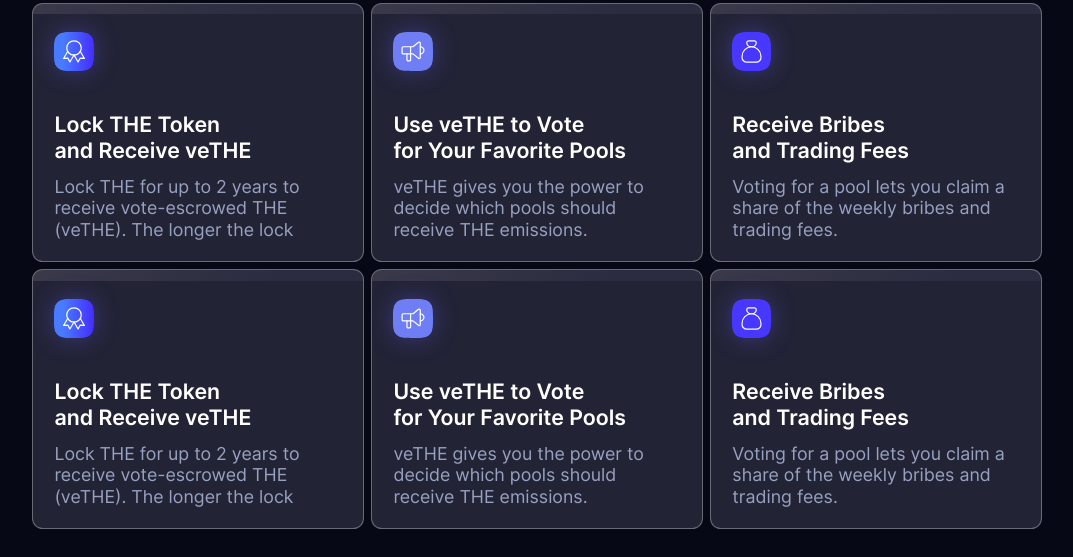
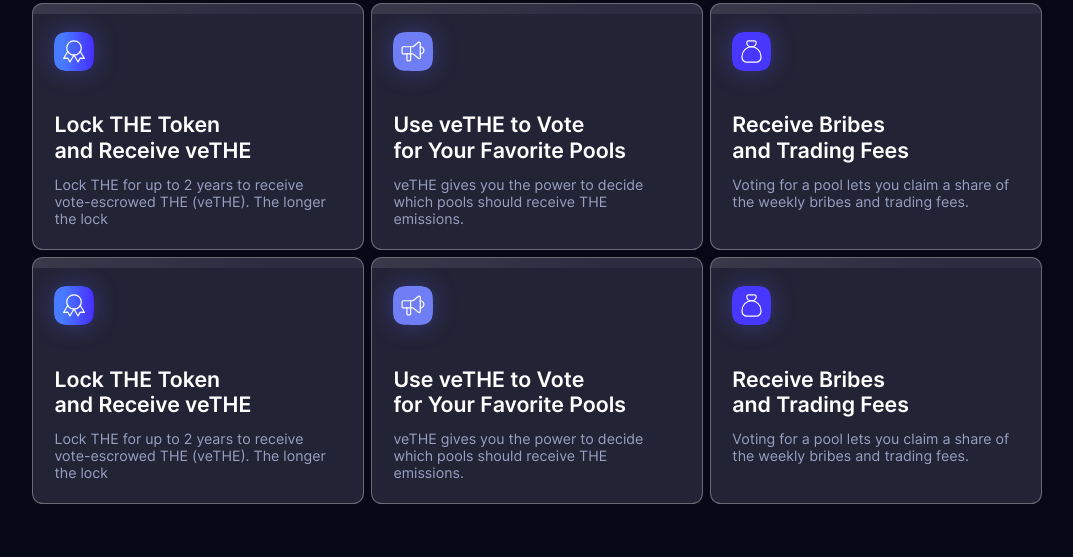
Before and after one commit to Gabbasov98/solidFi3, a plain HTML site: page token.html in a window 1280 px wide. Shown: the part 2181-2738 px from the top of the page, without its empty margins (103-1176 px from the left). Drawn offline with Linux system fonts and the light colour scheme; files whose address does not match are found by name.

Commit message:
fixed bugs

```diff
--- a/token.html
+++ b/token.html
@@ -375,7 +375,7 @@
                                 <div class="text24 semi-bold-text">
                                     Lock THE Token <br> and Receive veTHE
                                 </div>
-                                <div class="text20 gray-text">
+                                <div class="text16 gray-text">
                                     Lock THE for up to 2 years to receive vote-escrowed THE (veTHE). The longer the lock
                                 </div>
                             </div>
@@ -387,7 +387,7 @@
                                 <div class="text24 semi-bold-text">
                                     Use veTHE to Vote <br> for Your Favorite Pools
                                 </div>
-                                <div class="text20 gray-text">
+                                <div class="text16 gray-text">
                                     veTHE gives you the power to decide which pools should receive THE emissions.
                                 </div>
                             </div>
@@ -399,7 +399,7 @@
                                 <div class="text24 semi-bold-text">
                                     Receive Bribes <br> and Trading Fees
                                 </div>
-                                <div class="text20 gray-text">
+                                <div class="text16 gray-text">
                                     Voting for a pool lets you claim a share of the weekly bribes and trading fees.
                                 </div>
                             </div>
@@ -411,7 +411,7 @@
                                 <div class="text24 semi-bold-text">
                                     Lock THE Token <br> and Receive veTHE
                                 </div>
-                                <div class="text20 gray-text">
+                                <div class="text16 gray-text">
                                     Lock THE for up to 2 years to receive vote-escrowed THE (veTHE). The longer the lock
                                 </div>
                             </div>
@@ -423,7 +423,7 @@
                                 <div class="text24 semi-bold-text">
                                     Use veTHE to Vote <br> for Your Favorite Pools
                                 </div>
-                                <div class="text20 gray-text">
+                                <div class="text16 gray-text">
                                     veTHE gives you the power to decide which pools should receive THE emissions.
                                 </div>
                             </div>
@@ -435,7 +435,7 @@
                                 <div class="text24 semi-bold-text">
                                     Receive Bribes <br> and Trading Fees
                                 </div>
-                                <div class="text20 gray-text">
+                                <div class="text16 gray-text">
                                     Voting for a pool lets you claim a share of the weekly bribes and trading fees.
                                 </div>
                             </div>
```
Also changed, not shown: swap.html (+4 -4 lines).
